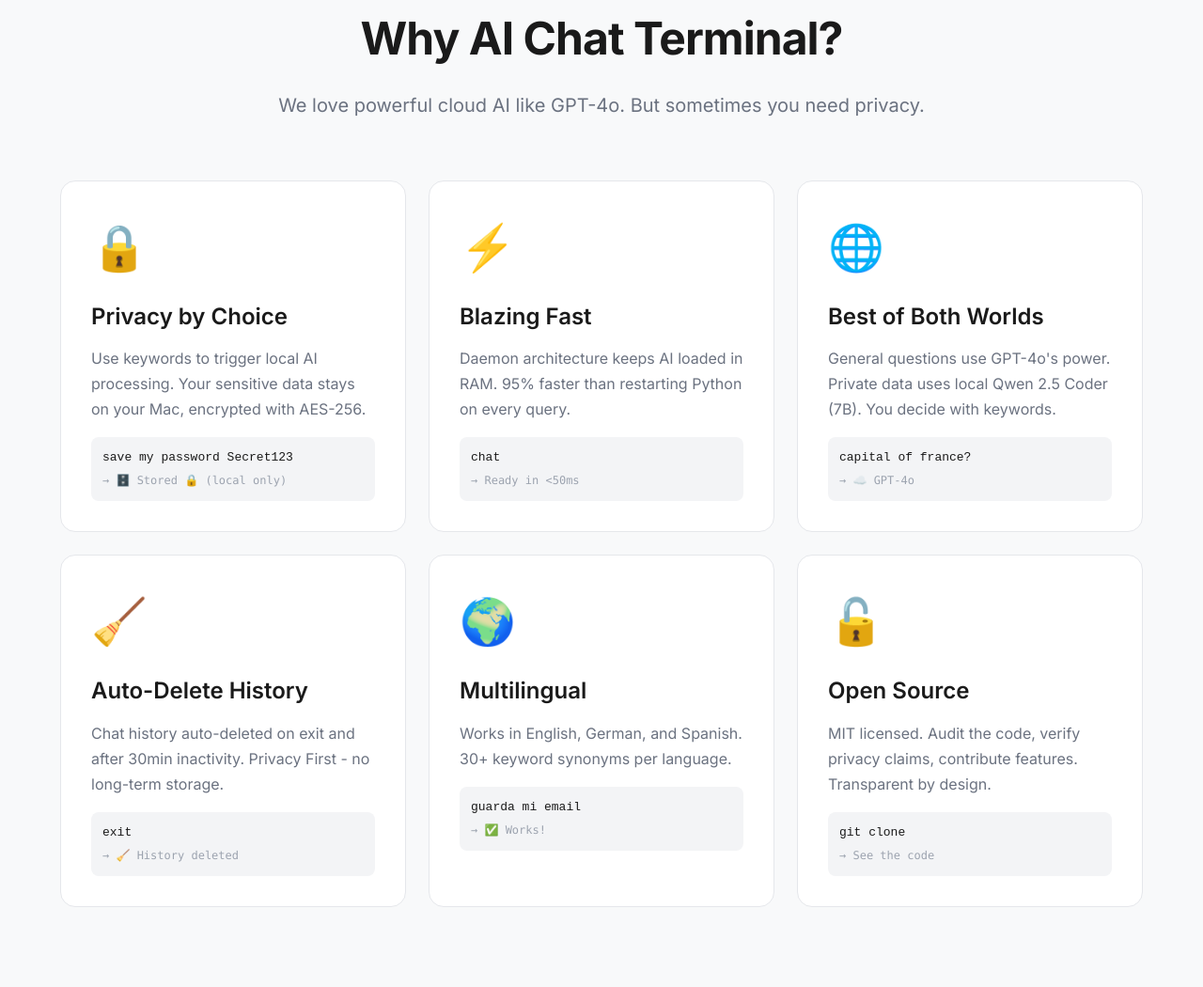
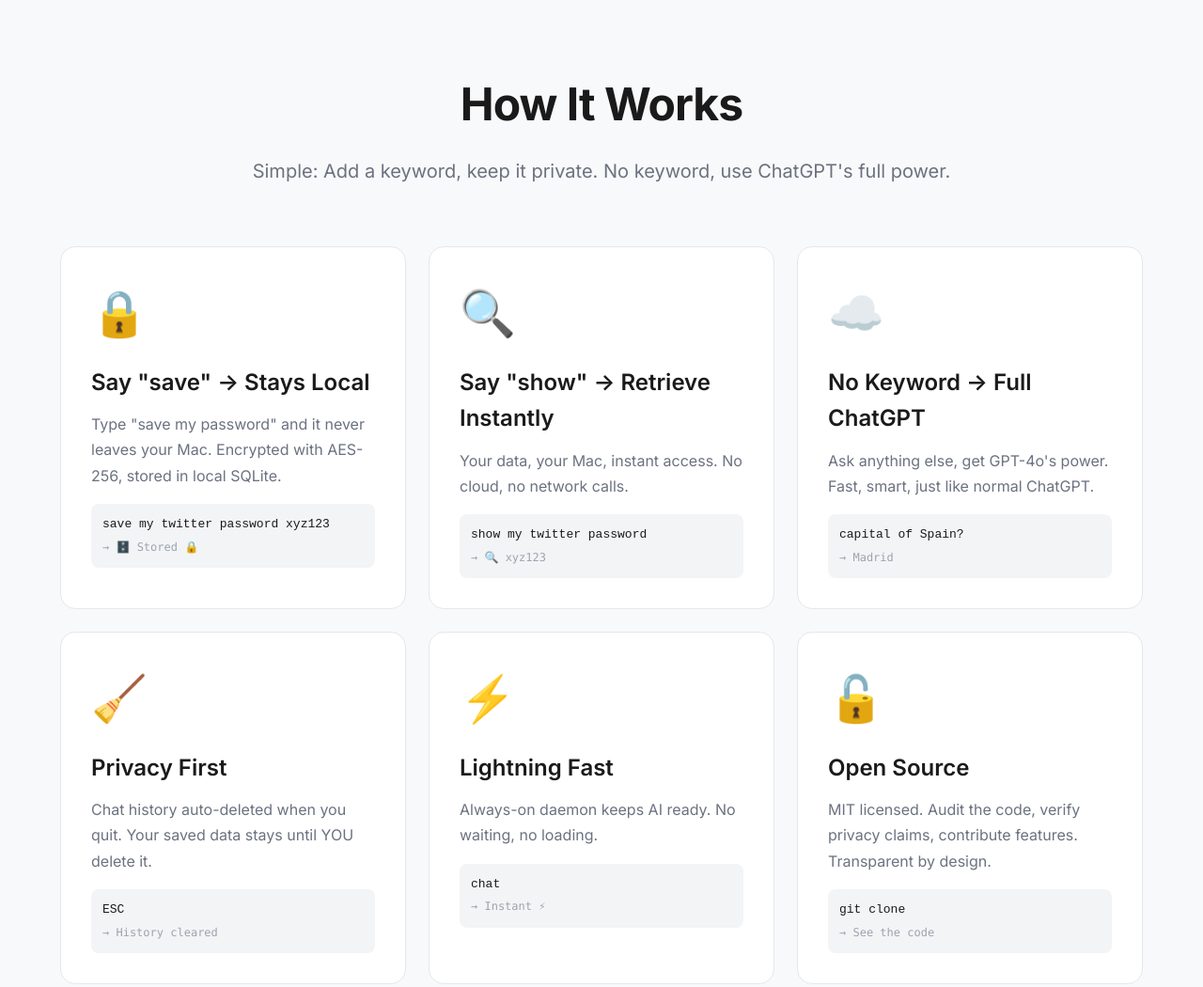
Before and after one commit to martinschenk/ai-chat-terminal, a plain HTML site: page docs/index.html in a window 1280 px wide. Shown: the part 1250-2300 px from the top of the page at 94% size. Drawn offline with Linux system fonts and the light colour scheme; no server answers.

Commit message:
docs: Simplify landing page for Mac power users - clearer value prop

```diff
--- a/docs/index.html
+++ b/docs/index.html
@@ -68,11 +68,11 @@
                     v11.6.2 - Privacy First
                 </div>
                 <h1 class="hero-title">
-                    AI Chat with <span class="gradient-text">Local Privacy</span>
+                    Chat with AI.<br>
+                    <span class="gradient-text">Keep secrets local.</span>
                 </h1>
                 <p class="hero-description" style="font-size: 1.3rem; margin-bottom: 2rem;">
-                    Type <code>save my password xyz</code> → Encrypted locally.<br>
-                    Type <code>capital of Spain?</code> → OpenAI answers.
+                    Use ChatGPT for everything — but your passwords, API keys, and private data stay encrypted on your Mac.
                 </p>
 
                 <!-- Demo Screenshot - FIRST! -->
@@ -115,74 +115,74 @@
     <!-- Features Grid -->
     <section class="features" id="features">
         <div class="container">
-            <h2 class="section-title">Why AI Chat Terminal?</h2>
+            <h2 class="section-title">How It Works</h2>
             <p class="section-subtitle">
-                We love powerful cloud AI like GPT-4o. But sometimes you need privacy.
+                Simple: Add a keyword, keep it private. No keyword, use ChatGPT's full power.
             </p>
 
             <div class="features-grid">
                 <!-- Feature 1 -->
                 <div class="feature-card">
                     <div class="feature-icon">🔒</div>
-                    <h3 class="feature-title">Privacy by Choice</h3>
+                    <h3 class="feature-title">Say "save" → Stays Local</h3>
                     <p class="feature-description">
-                        Use keywords to trigger local AI processing. Your sensitive data stays on your Mac, encrypted with AES-256.
+                        Type "save my password" and it never leaves your Mac. Encrypted with AES-256, stored in local SQLite.
                     </p>
                     <div class="feature-example">
-                        <code>save my password Secret123</code>
-                        <span class="example-result">→ 🗄️ Stored 🔒 (local only)</span>
+                        <code>save my twitter password xyz123</code>
+                        <span class="example-result">→ 🗄️ Stored 🔒</span>
                     </div>
                 </div>
 
                 <!-- Feature 2 -->
                 <div class="feature-card">
-                    <div class="feature-icon">⚡</div>
-                    <h3 class="feature-title">Blazing Fast</h3>
+                    <div class="feature-icon">🔍</div>
+                    <h3 class="feature-title">Say "show" → Retrieve Instantly</h3>
                     <p class="feature-description">
-                        Daemon architecture keeps AI loaded in RAM. 95% faster than restarting Python on every query.
+                        Your data, your Mac, instant access. No cloud, no network calls.
                     </p>
                     <div class="feature-example">
-                        <code>chat</code>
-                        <span class="example-result">→ Ready in <50ms</span>
+                        <code>show my twitter password</code>
+                        <span class="example-result">→ 🔍 xyz123</span>
                     </div>
                 </div>
 
                 <!-- Feature 3 -->
                 <div class="feature-card">
-                    <div class="feature-icon">🌐</div>
-                    <h3 class="feature-title">Best of Both Worlds</h3>
+                    <div class="feature-icon">☁️</div>
+                    <h3 class="feature-title">No Keyword → Full ChatGPT</h3>
                     <p class="feature-description">
-                        General questions use GPT-4o's power. Private data uses local Qwen 2.5 Coder (7B). You decide with keywords.
+                        Ask anything else, get GPT-4o's power. Fast, smart, just like normal ChatGPT.
                     </p>
                     <div class="feature-example">
-                        <code>capital of france?</code>
-                        <span class="example-result">→ ☁️ GPT-4o</span>
+                        <code>capital of Spain?</code>
+                        <span class="example-result">→ Madrid</span>
                     </div>
                 </div>
 
                 <!-- Feature 4 -->
                 <div class="feature-card">
                     <div class="feature-icon">🧹</div>
-                    <h3 class="feature-title">Auto-Delete History</h3>
+                    <h3 class="feature-title">Privacy First</h3>
                     <p class="feature-description">
-                        Chat history auto-deleted on exit and after 30min inactivity. Privacy First - no long-term storage.
+                        Chat history auto-deleted when you quit. Your saved data stays until YOU delete it.
                     </p>
                     <div class="feature-example">
-                        <code>exit</code>
-                        <span class="example-result">→ 🧹 History deleted</span>
+                        <code>ESC</code>
+                        <span class="example-result">→ History cleared</span>
                     </div>
                 </div>
 
                 <!-- Feature 5 -->
                 <div class="feature-card">
-                    <div class="feature-icon">🌍</div>
-                    <h3 class="feature-title">Multilingual</h3>
+                    <div class="feature-icon">⚡</div>
+                    <h3 class="feature-title">Lightning Fast</h3>
                     <p class="feature-description">
-                        Works in English, German, and Spanish. 30+ keyword synonyms per language.
+                        Always-on daemon keeps AI ready. No waiting, no loading.
                     </p>
                     <div class="feature-example">
-                        <code>guarda mi email</code>
-                        <span class="example-result">→ ✅ Works!</span>
+                        <code>chat</code>
+                        <span class="example-result">→ Instant ⚡</span>
                     </div>
                 </div>
 
```
